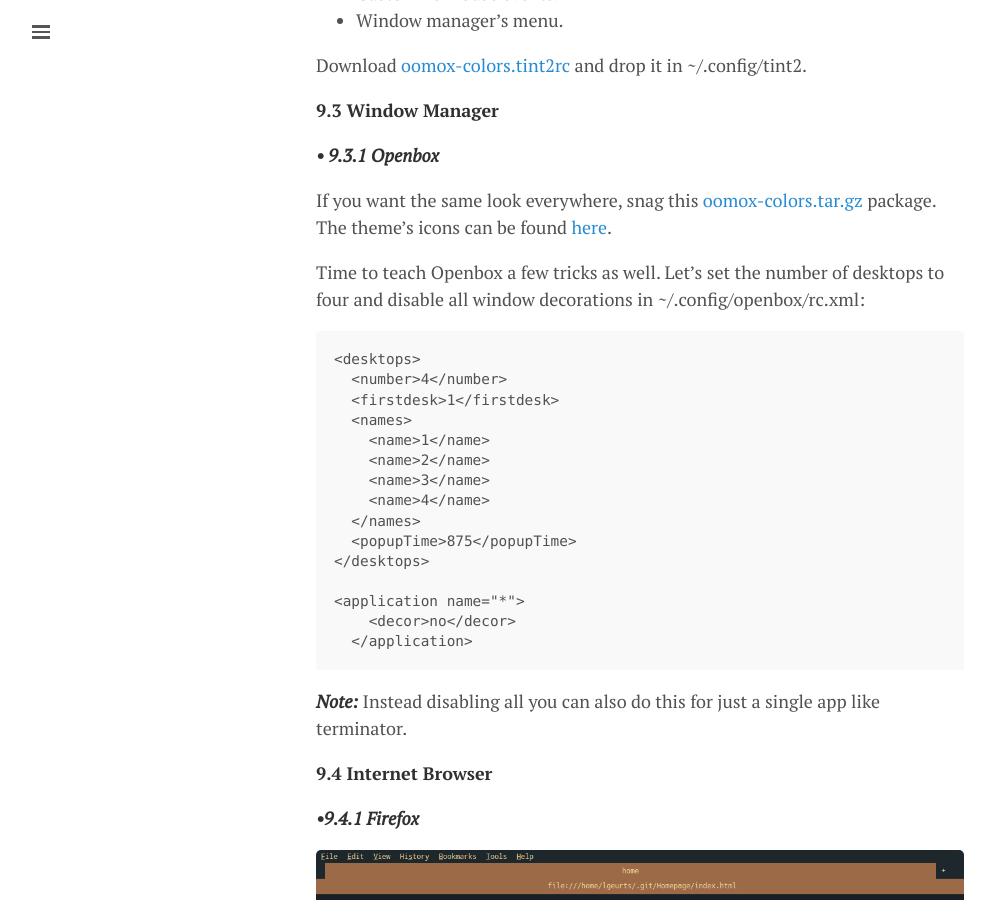
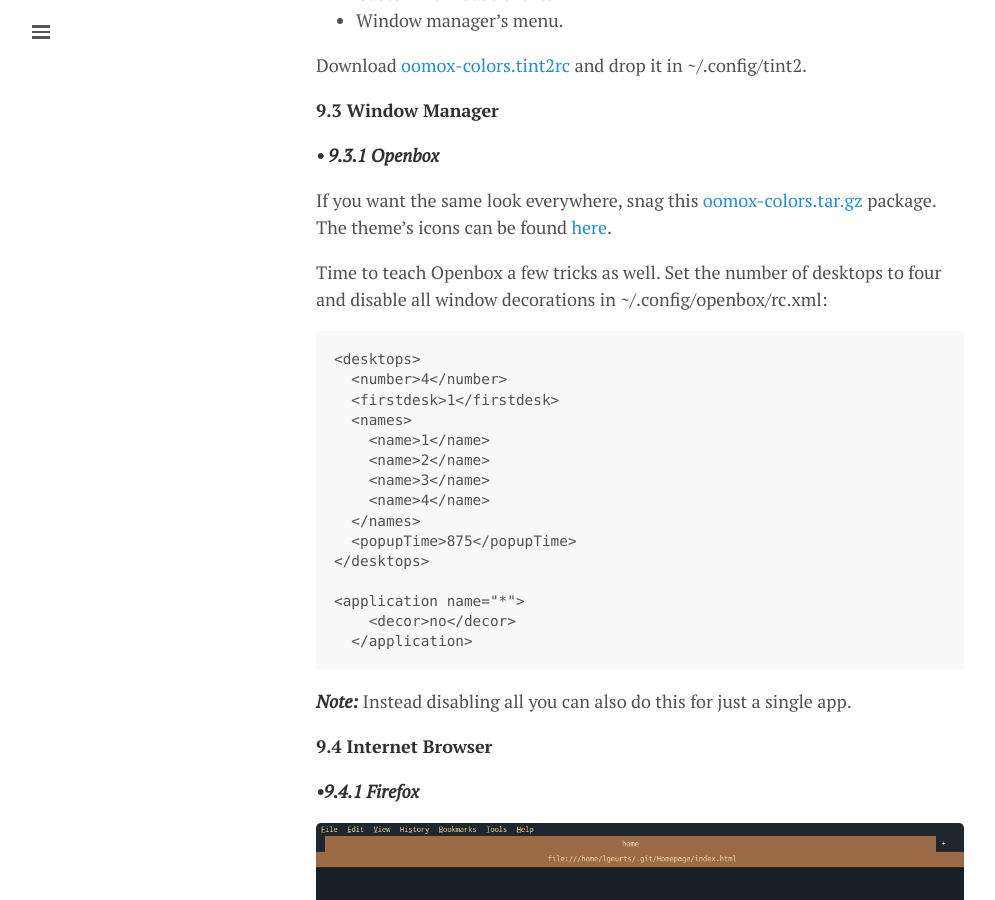
Before and after one commit to lgeurts/lgeurts.github.io, a Jekyll site: the page built from _posts/2017-07-11-bunsenlabs-linux-setup-notes-for dell-inspiron-6000.md, in a window 1280 px wide and 900 px high, scrolled down 18139 px. Shown: the whole window, without its empty margins (0-995 px from the left). Built offline with Jekyll 4.4.1, drawn with Linux system fonts in a browser that asks for light colours; nearby versions of some CDN libraries; comment, search, counter and statistics services are not loaded.

````diff
--- a/_posts/2017-07-11-bunsenlabs-linux-setup-notes-for dell-inspiron-6000.md
+++ b/_posts/2017-07-11-bunsenlabs-linux-setup-notes-for dell-inspiron-6000.md
@@ -528,7 +528,7 @@
 
 If you want the same look everywhere, snag this [oomox-colors.tar.gz](https://github.com/lgeurts/BunsenLabs-Setup/tree/master/.themes) package. The theme's icons can be found [here](https://github.com/lgeurts/BunsenLabs-Setup/tree/master/.icons).
 
-Time to teach Openbox a few tricks as well. Let’s set the number of desktops to four and disable all window decorations in ~/.config/openbox/rc.xml:
+Time to teach Openbox a few tricks as well. Set the number of desktops to four and disable all window decorations in ~/.config/openbox/rc.xml:
 ```
 <desktops>
   <number>4</number>
@@ -546,7 +546,7 @@
     <decor>no</decor>
   </application>
 ```
-***Note:*** Instead disabling all you can also do this for just a single app like terminator.
+***Note:*** Instead disabling all you can also do this for just a single app.
 
 **9.4 Internet Browser**
 
````
